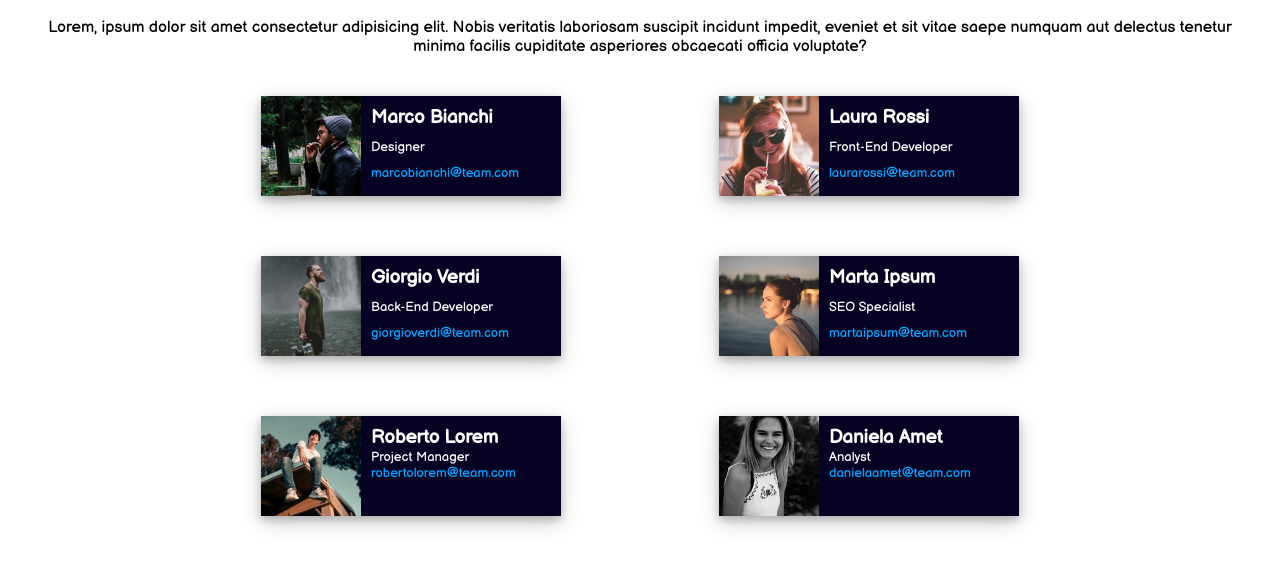
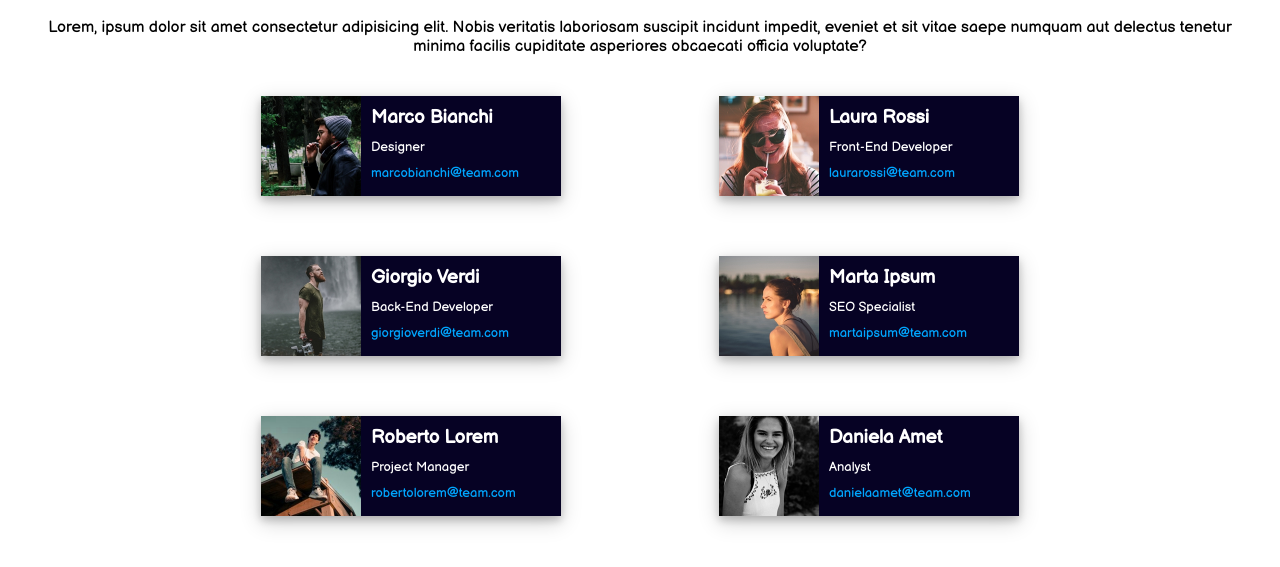
Before and after one commit to JennyPersichini/html-css-flex-cards, a plain HTML site: page index.html in a window 1280 px wide. Shown: the part 101-668 px from the top of the page. Drawn offline with Linux system fonts and the light colour scheme.

Commit message:
fix class

```diff
--- a/index.html
+++ b/index.html
@@ -112,14 +112,14 @@
             <img src="./img/male3.png" alt="Roberto Lorem" height="100%">
             </div>
 
-            <div class="info">
-                <div>
+            <div>
+                <div class="info">
                     <h3>Roberto Lorem</h3>
                 </div>
-                <div>
+                <div class="info">
                     <p class="small">Project Manager</p>
                 </div>
-                <div>
+                <div class="info">
                     <p class="blue small">robertolorem@team.com</p>
                 </div>
             </div>
@@ -132,14 +132,14 @@
             <img src="./img/female3.png" alt="Daniela Amet" height="100%">
             </div>
 
-            <div class="info">
-                <div>
+            <div>
+                <div class="info">
                     <h3>Daniela Amet</h3>
                 </div>
-                <div>
+                <div class="info">
                     <p class="small">Analyst</p>
                 </div>
-                <div>
+                <div class="info">
                     <p class="blue small">danielaamet@team.com</p>
                 </div>
             </div>
```
